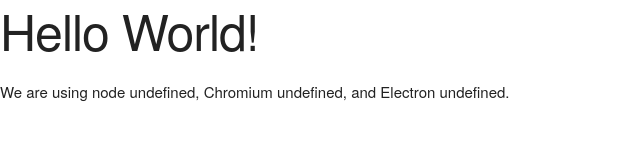
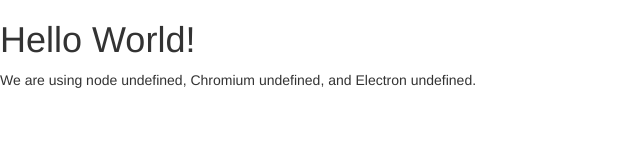
Before and after one commit to ivanhdzd/Electron-Structure-App, an Electron app: page app/views/index.html in a window 800 px wide. Shown: the whole page, without its empty margins (0-640 px from the left). Drawn offline with nearby package versions, Linux system fonts and the light colour scheme; files that its build step writes are made by us from their sources.

Commit message:
Removes Skeleton CSS styles

```diff
--- a/app/views/index.html
+++ b/app/views/index.html
@@ -10,7 +10,6 @@
         <!-- End IvanHdzD -->
 
         <!-- bower:css -->
-        <link rel="stylesheet" href="../../bower_components/skeleton/css/skeleton.css" />
         <!-- endbower -->
 
         <!-- IvanHdzD:js -->
--- a/bower.json
+++ b/bower.json
@@ -20,7 +20,6 @@
     "tests"
   ],
   "dependencies": {
-    "skeleton": "^2.0.4",
     "jquery": "^3.1.0",
     "bootstrap": "^3.3.7"
   }
```
Also changed, not shown: app/css/styles.css (+1 -1 lines).
